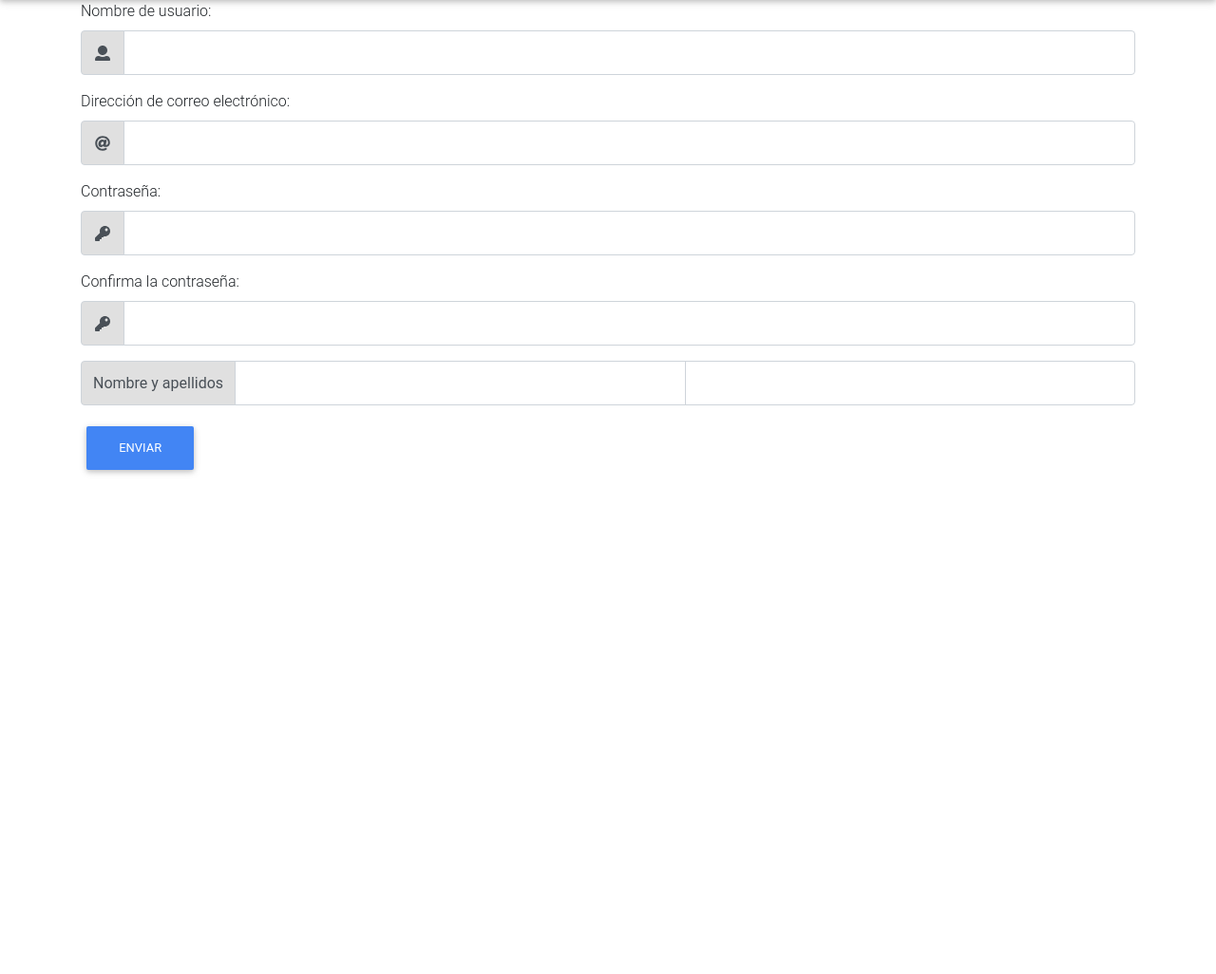
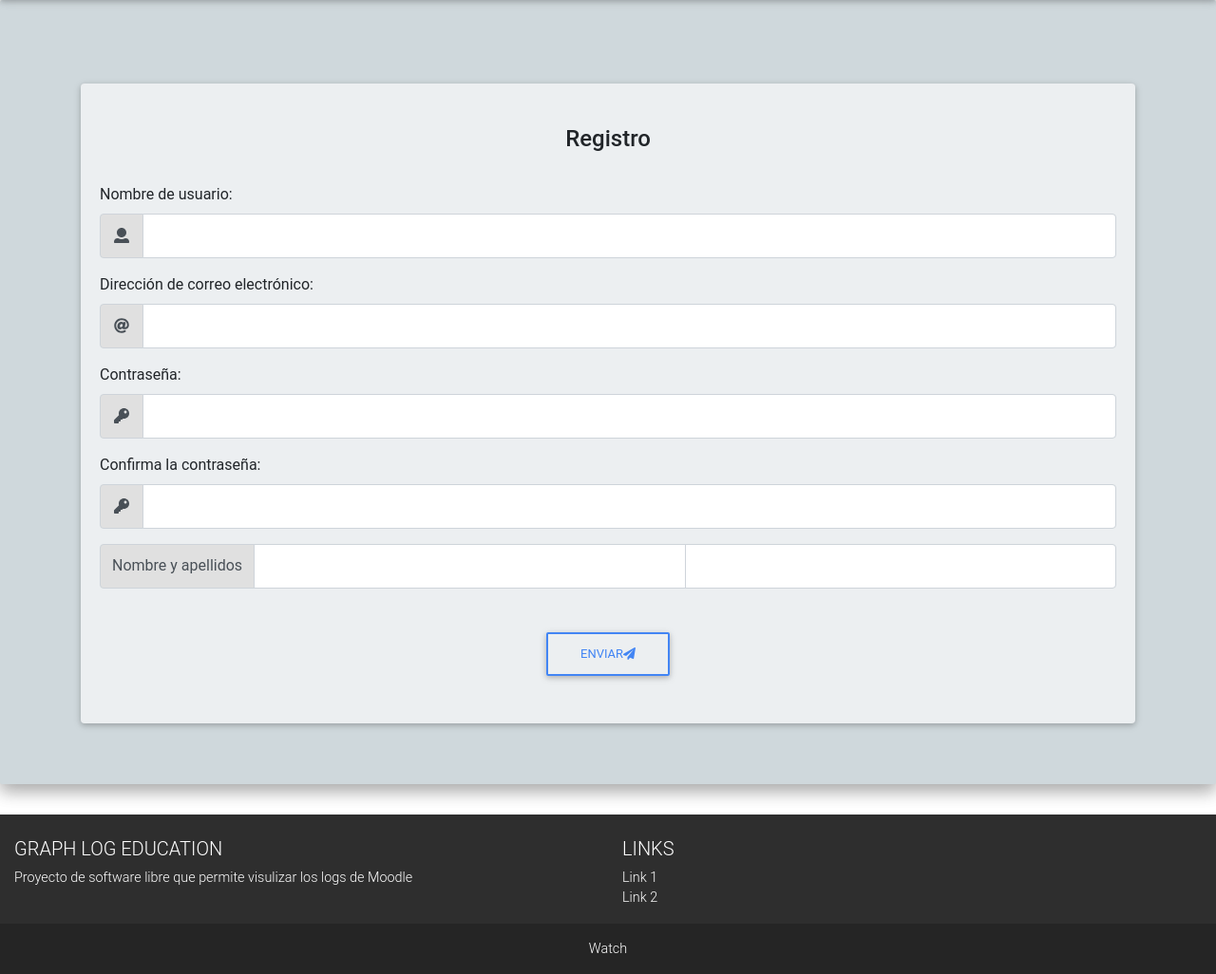
Before and after one commit to Yyandrakk/GraphLogEducation, a Django app: page /user/signup/ in a window 1280 px wide. Shown: the part 56-1082 px from the top of the page at 95% size. Before the commit the page ends 556 px from the top, so only its background shows below. Run offline with Django 3.2, Linux system fonts and the light colour scheme; parts of the project's set-up code (start-up, migrations or seed data) failed here and were passed over; some libraries are stand-ins or nearby versions; some web fonts are replaced.

Commit message:
Cambios grandes de diseño

```diff
--- a/templates/Base/base.html
+++ b/templates/Base/base.html
@@ -13,10 +13,51 @@
 
     {% block jsLoad %}{% endblock %}
     <title>{{ tittle|default:"GraphLogEducation" }}</title>
+<!-- Place this tag in your head or just before your close body tag. -->
+<script async defer src="https://buttons.github.io/buttons.js"></script>
 </head>
 <body>
        {% block navBarTop %}{% endblock %}
        {% block navBarLeft %}{% endblock %}
        {% block contenido %}{% endblock %}
+
+<footer class="footer page-footer font-small elegant-color pt-4 mt-4">
+
+    <!--Footer Links-->
+    <div class="container-fluid text-center text-md-left">
+        <div class="row">
+
+            <!--First column-->
+            <div class="col-md-6">
+                <h5 class="text-uppercase">Graph Log Education</h5>
+                <p>Proyecto de software libre que permite visulizar los logs de Moodle</p>
+            </div>
+            <!--/.First column-->
+
+            <!--Second column-->
+            <div class="col-md-6">
+                <h5 class="text-uppercase">Links</h5>
+                <ul class="list-unstyled">
+                    <li>
+                        <a href="#!">Link 1</a>
+                    </li>
+                    <li>
+                        <a href="#!">Link 2</a>
+                    </li>
+                </ul>
+            </div>
+            <!--/.Second column-->
+        </div>
+    </div>
+    <!--/.Footer Links-->
+
+    <!--Copyright-->
+    <div class="footer-copyright py-3 text-center">
+       <!-- Place this tag where you want the button to render. -->
+<a class="github-button" href="https://github.com/yyandrakk/GraphLogEducation" data-size="large" aria-label="Watch yyandrakk/GraphLogEducation on GitHub">Watch</a>
+    </div>
+    <!--/.Copyright-->
+
+</footer>
 </body>
 </html>
--- a/templates/usuarios/register.html
+++ b/templates/usuarios/register.html
@@ -1,4 +1,4 @@
-{% include  "Base/base.html" with tittle="Registro"%}
+{% extends  "Base/base.html"%}
 
 {% block navBarTop %}
 
@@ -23,8 +23,14 @@
 {% endblock %}
 
 {% block contenido %}
+    <section class="jumbotron jumbotron-fluid mdb-color blue-grey lighten-4 z-depth-2">
     <div class="container">
+    <div class="card mt-4  blue-grey lighten-5">
+        <div class="card-body">
         <form method="POST">
+
+
+             <p class="h4 text-center py-4">Registro</p>
              <div class="form-group">
               {{ form.username.label_tag }}
                 <div class="input-group">
@@ -66,7 +72,12 @@
             </div>
 
             {% csrf_token %}
-            <input type="submit" class="btn btn-primary" value="Enviar">
+            <div class="text-center py-4 mt-3">
+                <button class="btn btn-outline-primary " type="submit">Enviar<i class="fas fa-paper-plane"></i></button>
+            </div>
         </form>
     </div>
+    </div>
+    </div>
+    </section>
 {% endblock %}
```
Also changed, not shown: templates/cursos/addCursos.html (+11 -3 lines), templates/cursos/detailCurso.html (+4 -4 lines), templates/cursos/listCursos.html (+4 -3 lines), templates/usuarios/login.html (+12 -2 lines).
